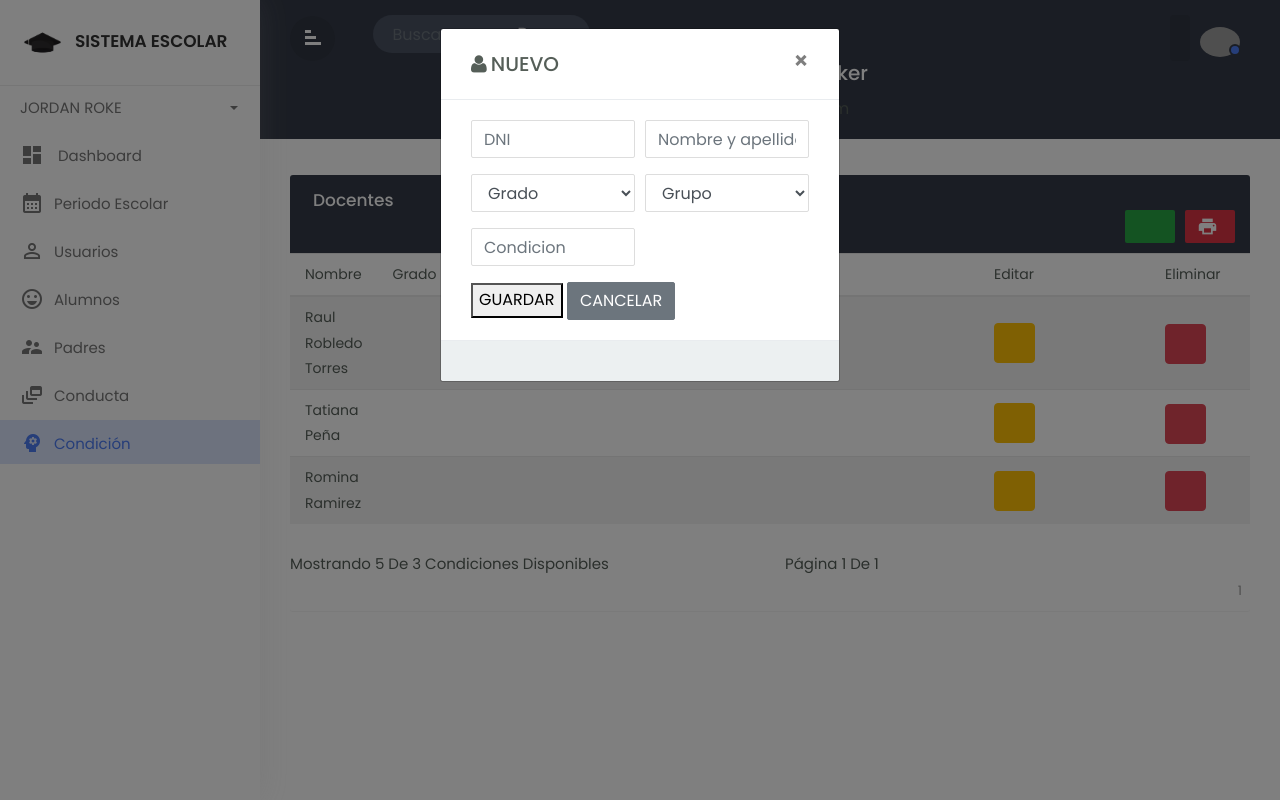
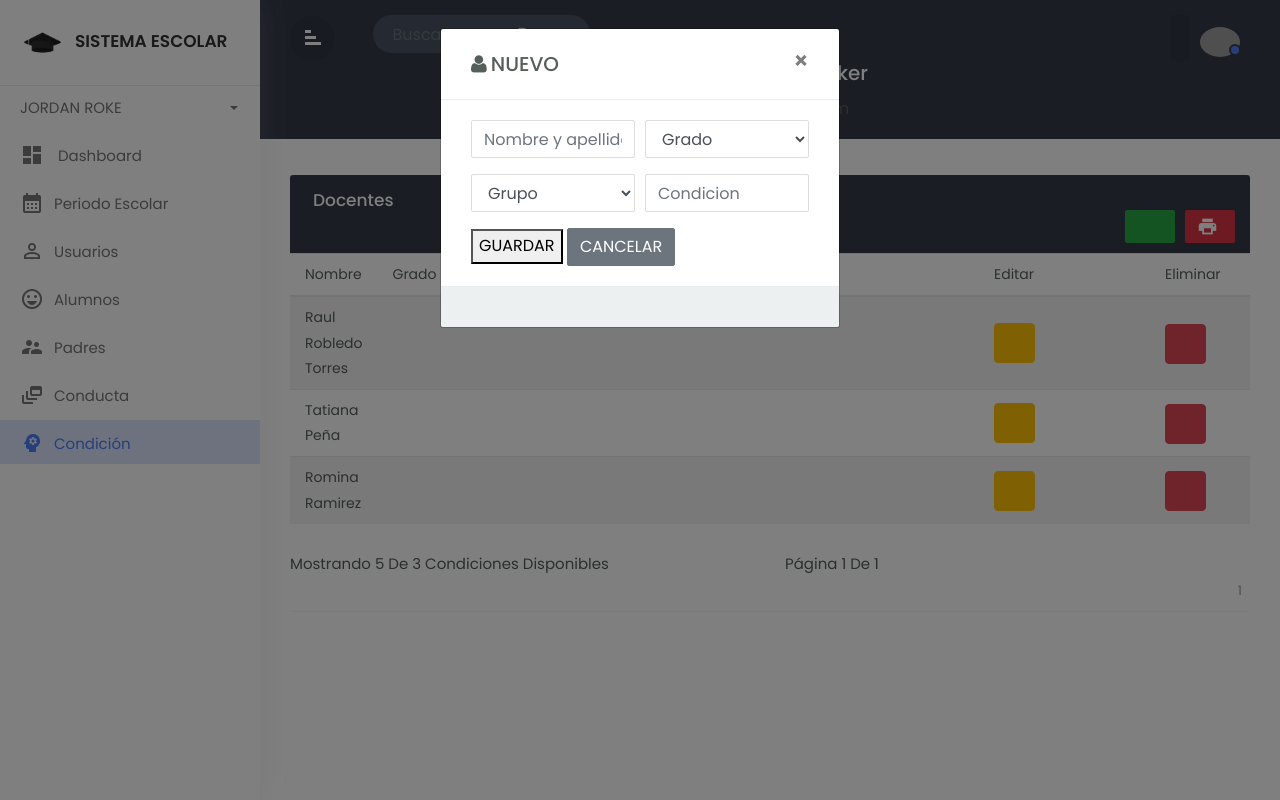
Before and after one commit to Geni2002/Sistema_Escolar, a PHP site: page /Sistema_Escolar/Views/teachers/mostrar in a window 1280 px wide, after a click that opens the changed part. Run offline with PHP 8.4, Linux system fonts and the light colour scheme; a user stored in the database is signed in; data comes from the database, SQL or seed files in the repository; data that the repository does not hold is empty; some libraries are stand-ins or nearby versions; grey boxes are pictures that could not be loaded.

Commit message:
se agrego cambios

```diff
--- a/Views/teachers/mostrar.php
+++ b/Views/teachers/mostrar.php
@@ -364,10 +364,6 @@ $obj = $stmt->fetchObject();
     <input value="<?php echo $obj->idtea;?>" name="idtea" type="hidden">
   <div class="form-row">
     <div class="form-group col-md-6">
-      <label for="nombres">DNI</label>
-      <input value="<?php echo $obj->dnite;?>" maxlength="8"  onKeypress="if (event.keyCode < 45 || event.keyCode > 57) event.returnValue = false;" name="dnite" type="text" class="form-control"  placeholder="DNI">
-    </div>
-    <div class="form-group col-md-6">
       <label for="edad">Nombre y apellidos</label>
       <input value="<?php echo $obj->nomte;?>" name="nomte" type="text" placeholder="Nombre y apellidos" class="form-control">
     </div>
@@ -433,22 +429,10 @@ $obj = $stmt->fetchObject();
                             <div class="col-sm-6">
                                 <div class="form-group">
                                     <div class="input-group">
-                                        <input type="text"  name="txtdni" maxlength="8" onKeypress="if (event.keyCode < 45 || event.keyCode > 57) event.returnValue = false;" required class="form-control" placeholder="DNI" />
+                                    <input type="text"  name="txtnom" placeholder="Nombre y apellidos" required class="form-control"/>
                                     </div>
                                 </div>
                             </div>
-                            <div class="col-sm-6">
-                                <div class="form-group">
-
-                                    <div class="input-group">
-                                        <input type="text"  name="txtnom" placeholder="Nombre y apellidos" required class="form-control"/>
-                                    </div>
-                                </div>
-                            </div>
-                    </div>
-
-
-                    <div class="form-row">
                             <div class="col-sm-6">
                                 <div class="form-group">
 
@@ -462,11 +446,15 @@ $obj = $stmt->fetchObject();
                                     </div>
                                 </div>
                             </div>
+                    </div>
+
+
+                    <div class="form-row">
                             <div class="col-sm-6">
                                 <div class="form-group">
 
                                     <div class="input-group">
-                                        <select class="form-control" required name="txtsex">
+                                    <select class="form-control" required name="txtsex">
                                           <option selected>Grupo</option>
                                           <option value="A">"A""</option>
                                           <option value="B">"B""</option>
@@ -478,12 +466,10 @@ $obj = $stmt->fetchObject();
                                     </div>
                                 </div>
                             </div>
-                    </div>
-
-                    <div class="form-row">
-                    <div class="col-sm-6">
+                            <div class="col-sm-6">
                                 <div class="form-group">
 
+                                    <div class="input-group">
                                     <div class="input-group">
                                         <input type="text"  name="txtperm" placeholder="Condicion" required class="form-control"/>
                                     </div>
@@ -494,6 +480,7 @@ $obj = $stmt->fetchObject();
 
 
 
+                    </div>
 
                    <button name='agregar'>GUARDAR</button>
                     <button type="button" class="btn btn-secondary" data-dismiss="modal">CANCELAR</button>
```
Also changed, not shown: Views/subgrade/mostrar.php (+13 -30 lines).
